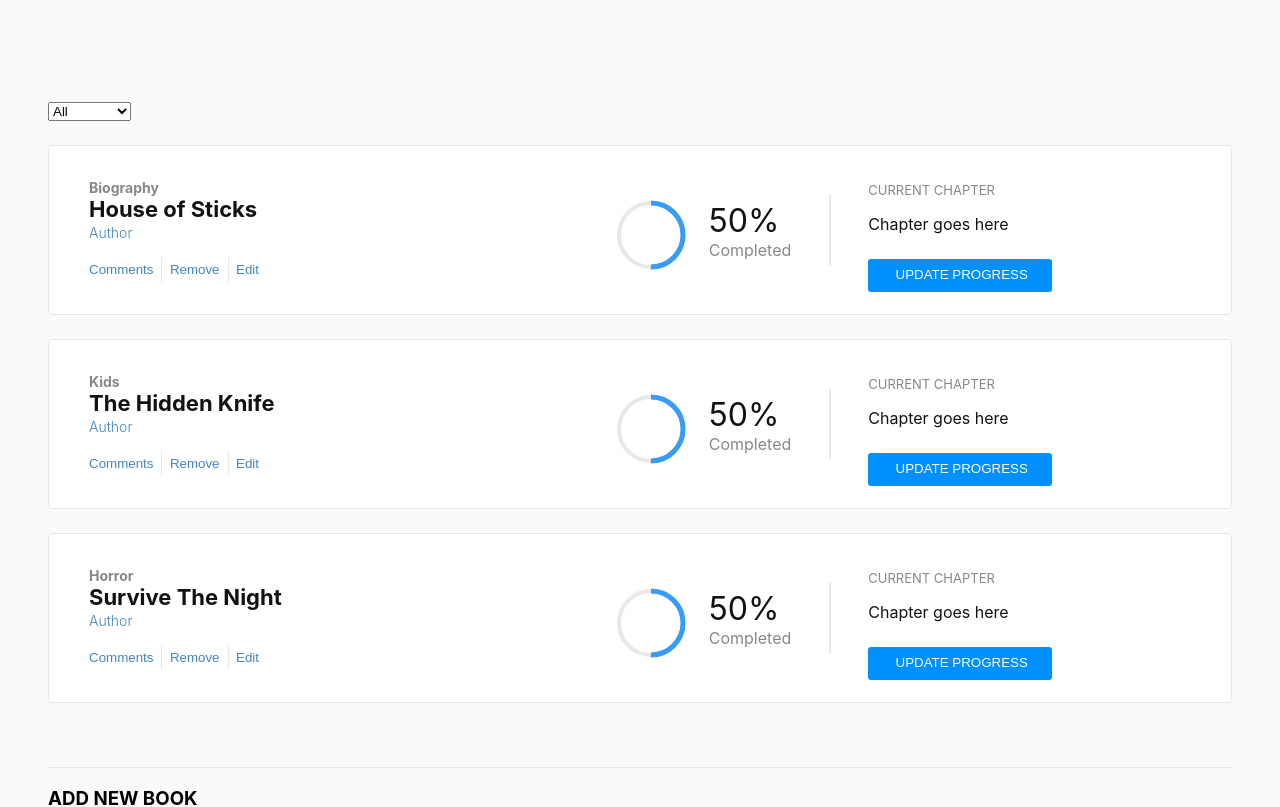
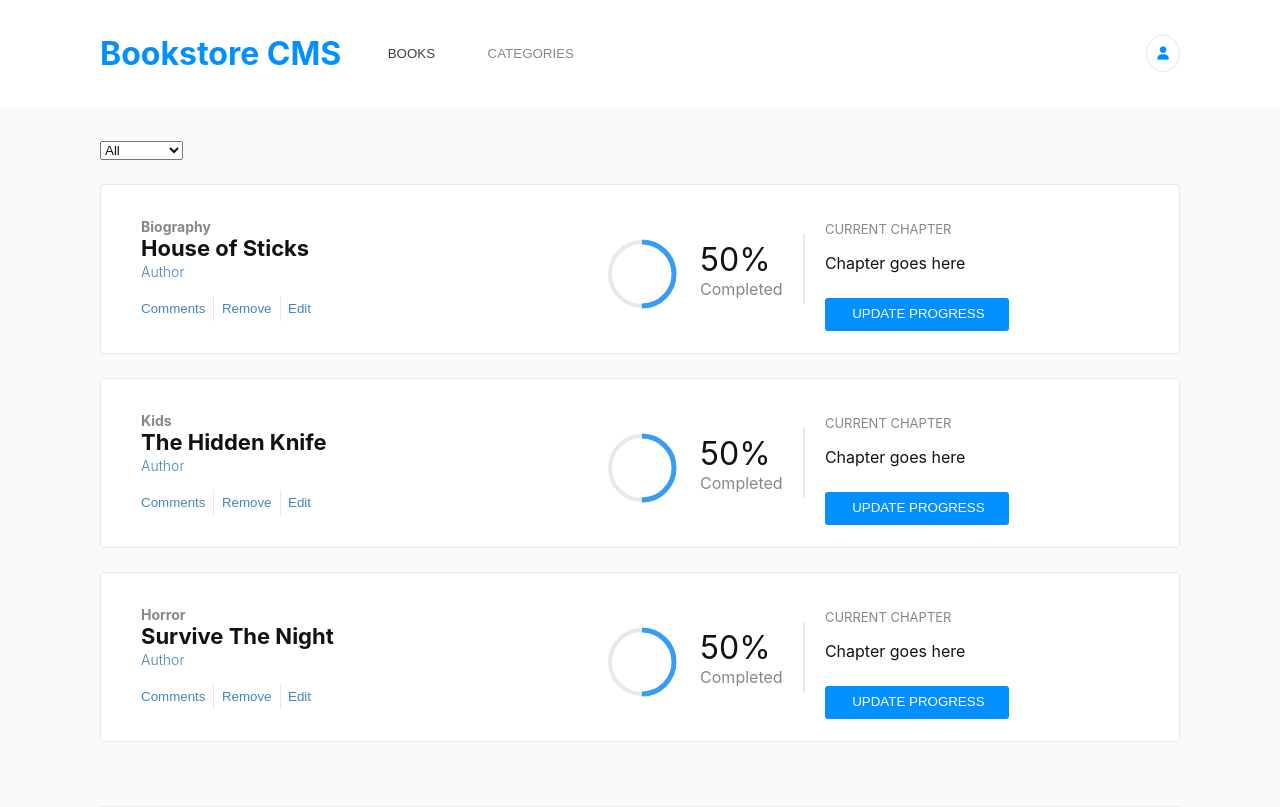
Before and after one commit to gscarv13/bookstore-cms, a React (Create React App) app: page / in a window 1280 px wide. Shown: the top 807 px of the page. Built offline with nearby package versions, Linux system fonts and the light colour scheme.

Commit message:
Add Navbar

```diff
--- a/public/index.html
+++ b/public/index.html
@@ -10,20 +10,7 @@
       content="Web site created using create-react-app"
     />
     <link rel="apple-touch-icon" href="%PUBLIC_URL%/logo192.png" />
-    <!--
-      manifest.json provides metadata used when your web app is installed on a
-      user's mobile device or desktop. See https://developers.google.com/web/fundamentals/web-app-manifest/
-    -->
-    <link rel="manifest" href="%PUBLIC_URL%/manifest.json" />
-    <!--
-      Notice the use of %PUBLIC_URL% in the tags above.
-      It will be replaced with the URL of the `public` folder during the build.
-      Only files inside the `public` folder can be referenced from the HTML.
-
-      Unlike "/favicon.ico" or "favicon.ico", "%PUBLIC_URL%/favicon.ico" will
-      work correctly both with client-side routing and a non-root public URL.
-      Learn how to configure a non-root public URL by running `npm run build`.
-    -->
+    <script src="https://kit.fontawesome.com/9fcaa489dc.js" crossorigin="anonymous"></script>
     <title>React App</title>
   </head>
   <body>
--- a/src/components/App.js
+++ b/src/components/App.js
@@ -4,6 +4,18 @@ import '../stylesheet/index.css';
 
 const App = () => (
   <div className="Bookstore-CMS">
+    <div className="Navbar">
+      <div className="Navbar-left">
+        <h1>Bookstore CMS</h1>
+        <button type="button">BOOKS</button>
+        <button type="button">CATEGORIES</button>
+      </div>
+      <div className="Navbar-right">
+        <button type="button">
+          <i className="fas fa-user" />
+        </button>
+      </div>
+    </div>
     <div className="Main">
       <BookList />
       <BooksForm />
--- a/src/stylesheet/index.css
+++ b/src/stylesheet/index.css
@@ -1,5 +1,6 @@
 * {
   box-sizing: border-box;
+  color: #121212;
 }
 
 body {
@@ -28,5 +29,52 @@ body {
 
 .Main {
   width: 100%;
-  padding: 6.25rem 3rem 6.25rem;
+  padding: 2rem 6.25rem;
 }
+
+.Navbar {
+  display: flex;
+  justify-content: space-between;
+  background-color: #fff;
+  padding: 0.8rem 6.25rem;
+}
+
+.Navbar-left {
+  display: flex;
+  align-items: center;
+  justify-content: space-between;
+  width: 30rem;
+}
+
+.Navbar-left h1 {
+  color: #0290ff;
+}
+
+.Navbar-left button {
+  border: none;
+  background-color: inherit;
+}
+
+.Navbar-left button:nth-child(2) {
+  opacity: 0.8;
+}
+
+.Navbar-left button:nth-child(3) {
+  opacity: 0.5;
+}
+
+.Navbar-right {
+  display: flex;
+  align-items: center;
+}
+
+.Navbar-right button {
+  background-color: inherit;
+  border-radius: 50%;
+  border: solid 1px #e8e8e8;
+  padding: 10px;
+}
+
+.Navbar-right button i {
+  color: #0290ff;
+}
```
